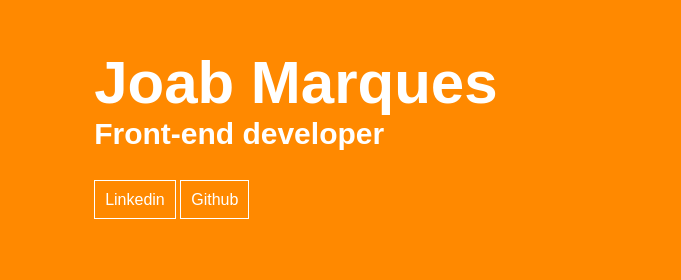
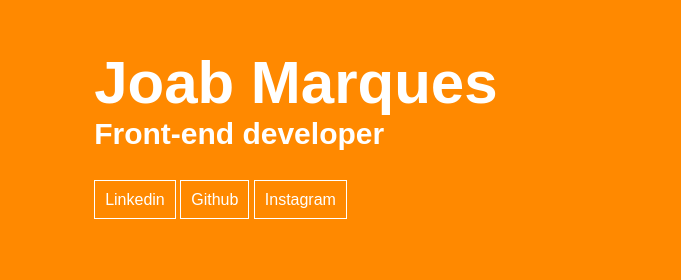
Before and after one commit to eujoabmarques/portfolio, a plain HTML site: page index.html in a window 1280 px wide. Shown: the part 272-552 px from the top of the page, 0-681 px from the left. Drawn offline with Linux system fonts and the light colour scheme.

Commit message:
Update index.html

```diff
--- a/index.html
+++ b/index.html
@@ -14,6 +14,7 @@
         <h2>Front-end developer</h2>
         <a href="#">Linkedin</a>
         <a href="#">Github</a>
+        <a href="#">Instagram</a>
     </div>
         <div class="icon"><img src="imagem.png" alt="foto"></div>
 </header>
```
